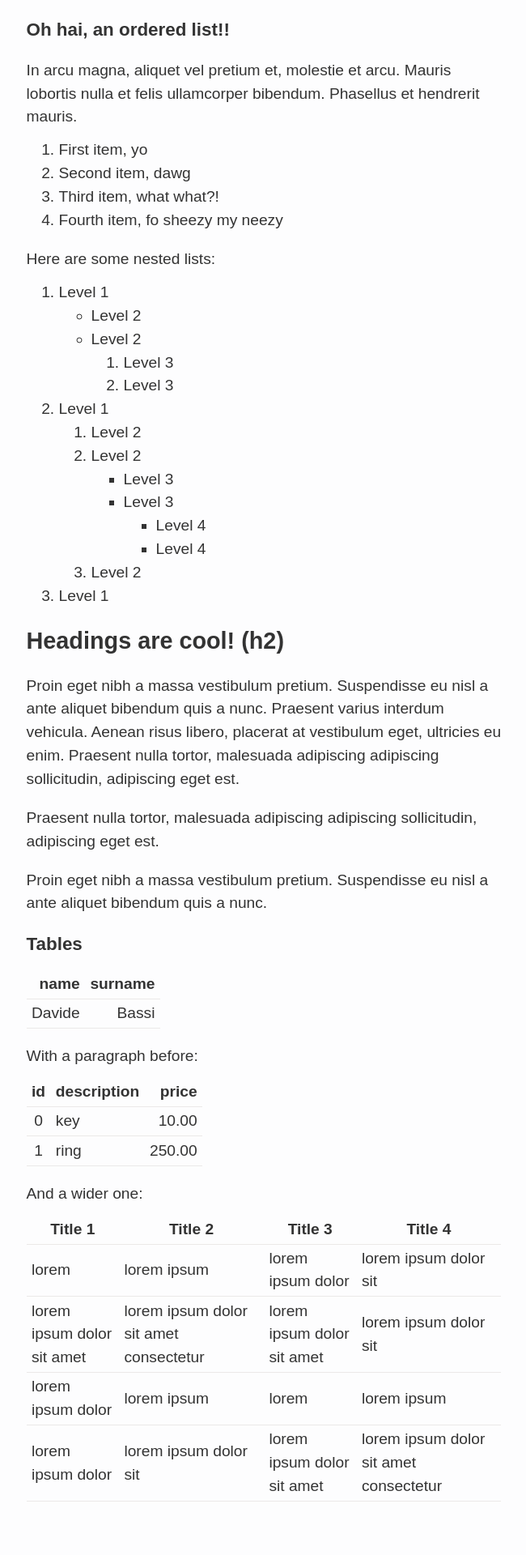
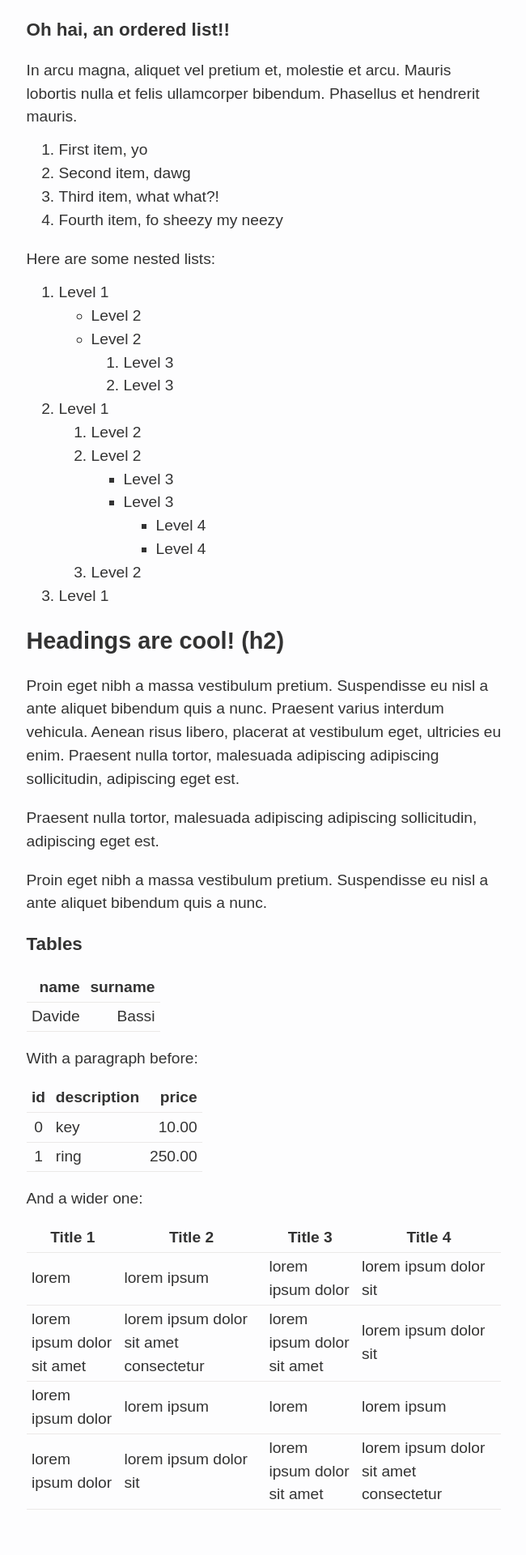
Before and after one commit to DadiBit/blog.dadib.it, a Jekyll site: the page built from _posts/2024-12-05-content-styles-examples.md, in a window 1280 px wide. Shown: the part 3790-5710 px from the top of the page at 81% size, without its empty margins (314-964 px from the left). Built offline with Jekyll 4.4.1, drawn with Linux system fonts in a browser that asks for light colours.

Commit message:
feat: table margins improvements

```diff
--- a/assets/css/main.css
+++ b/assets/css/main.css
@@ -49,9 +49,12 @@ p {
 section, aside, footer {
     margin: 2.5rem auto;
 }
-*+ul, *+ol, *+table {
+*+ul, *+ol {
     margin-top: -.25rem;
     margin-bottom: 1.25rem;
+}
+*+table {
+    margin-bottom: 1rem;
 }
 b, code.highlighter-rouge {
     background-color: rgba(180,175,170,0.15);
```
